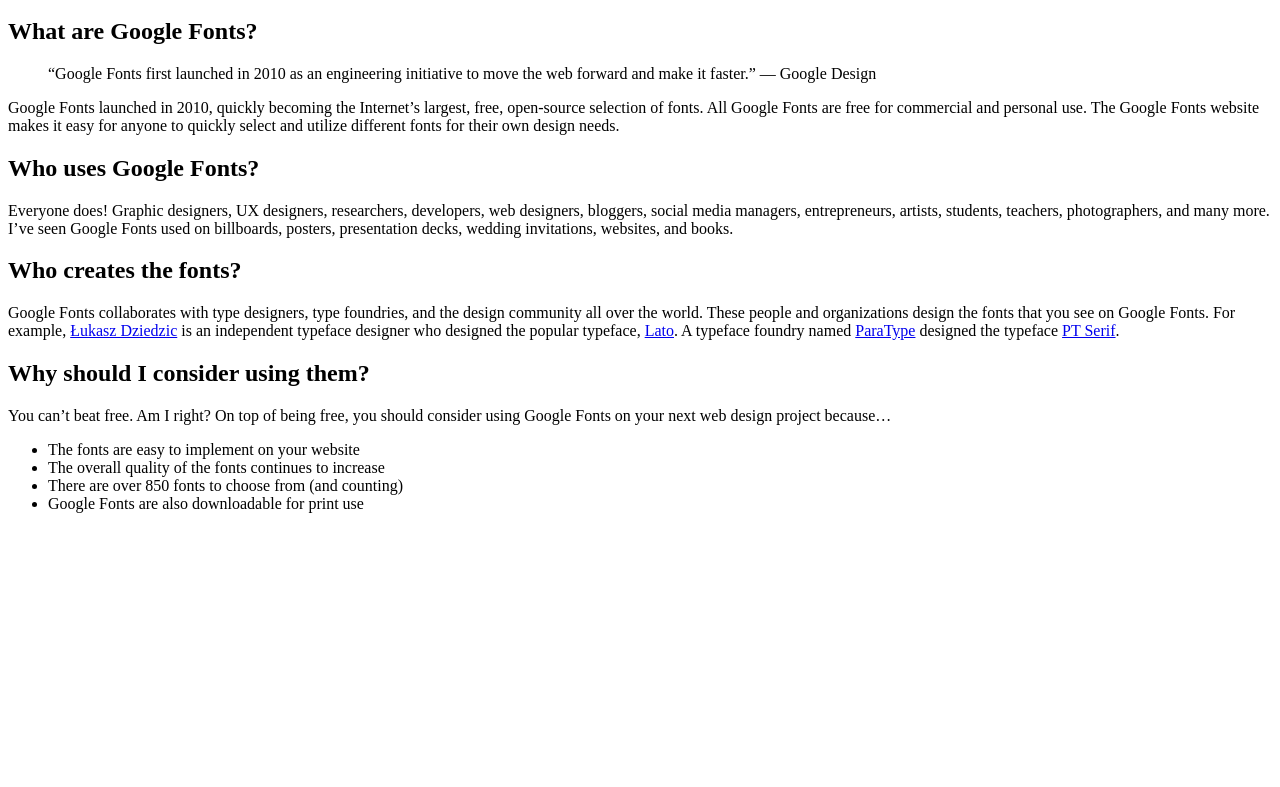
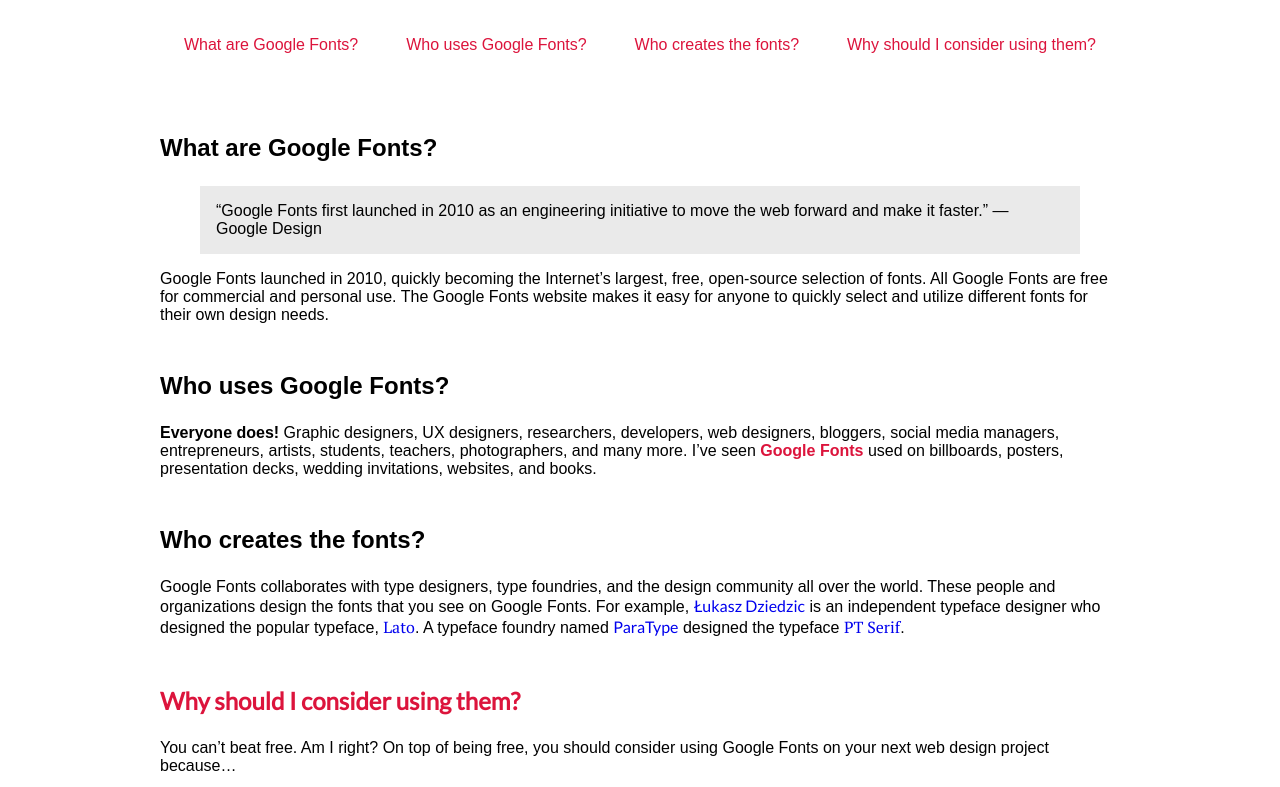
Before and after one commit to ikoroleva/day4, a plain HTML site: page index.html in a window 1280 px wide. Shown: the part 100-887 px from the top of the page. Before the commit the page ends 800 px from the top, so only its background shows below. Drawn offline with Linux system fonts and the light colour scheme.

Commit message:
add some styles

```diff
--- a/index.html
+++ b/index.html
@@ -6,6 +6,17 @@
     <meta name="viewport" content="width=device-width, initial-scale=1.0">
     <meta http-equiv="X-UA-Compatible" content="ie=edge">
     <title>Morning Workout - Git, HTML, CSS</title>
+    <link href="layout.css" rel="stylesheet">
+    <link href="style.css" rel="stylesheet">
+    <link rel="preconnect" href="https://fonts.googleapis.com">
+    <link rel="preconnect" href="https://fonts.gstatic.com" crossorigin>
+    <link
+        href="https://fonts.googleapis.com/css2?family=Caveat&family=Lato:wght@100;300;400&family=Montserrat:wght@400;600&family=Roboto+Slab:wght@200;400&display=swap"
+        rel="stylesheet">
+
+    <link
+        href="https://fonts.googleapis.com/css2?family=Caveat&family=Lato:wght@100;300;400&family=Montserrat:wght@400;600&family=PT+Serif:wght@400;700&family=Roboto+Slab:wght@200;400&display=swap"
+        rel="stylesheet">
 </head>
 
 <body>
@@ -26,26 +37,38 @@
 
         <section class="about">
             <h2 id="about">What are Google Fonts?</h2>
-            <blockquote>“Google Fonts first launched in 2010 as an engineering initiative to move the web forward and make it faster.” — Google Design</blockquote>
-            <p>Google Fonts launched in 2010, quickly becoming the Internet’s largest, free, open-source selection of fonts. All Google Fonts are free for commercial and personal use. The Google Fonts website makes it easy for anyone to quickly select and utilize different fonts for their own design needs.</p>
+            <blockquote>“Google Fonts first launched in 2010 as an engineering initiative to move the web forward and
+                make it faster.” — Google Design</blockquote>
+            <p>Google Fonts launched in 2010, quickly becoming the Internet’s largest, free, open-source selection of
+                fonts. All Google Fonts are free for commercial and personal use. The Google Fonts website makes it easy
+                for anyone to quickly select and utilize different fonts for their own design needs.</p>
         </section>
 
         <section class="users">
             <h2 id="users">Who uses Google Fonts?</h2>
-            <p><span>Everyone does!</span> Graphic designers, UX designers, researchers, developers, web designers, bloggers, social media managers, entrepreneurs, artists, students, teachers, photographers, and many more. I’ve seen <span>Google Fonts</span> used on billboards, posters, presentation decks, wedding invitations, websites, and books.</p>
+            <p><span>Everyone does!</span> Graphic designers, UX designers, researchers, developers, web designers,
+                bloggers, social media managers, entrepreneurs, artists, students, teachers, photographers, and many
+                more. I’ve seen <span>Google Fonts</span> used on billboards, posters, presentation decks, wedding
+                invitations, websites, and books.</p>
 
         </section>
 
         <section class="creators">
             <h2 id="creators">Who creates the fonts?</h2>
-            <p>Google Fonts collaborates with type designers, type foundries, and the design community all over the world. These people and organizations design the fonts that you see on Google Fonts.
-            For example, <a href="http://www.latofonts.com/" target="_blank" class="link">Łukasz Dziedzic</a> is an independent typeface designer who designed the popular typeface, <a href="https://fonts.google.com/specimen/Lato" target="_blank" class="link font">Lato</a>.
-            A typeface foundry named <a href="https://www.paratype.com/" target="_blank" class="link">ParaType</a> designed the typeface <a href="https://fonts.google.com/specimen/PT+Serif" target="_blank" class="link font">PT Serif</a>.</p>
+            <p>Google Fonts collaborates with type designers, type foundries, and the design community all over the
+                world. These people and organizations design the fonts that you see on Google Fonts.
+                For example, <a href="http://www.latofonts.com/" target="_blank" class="link">Łukasz Dziedzic</a> is an
+                independent typeface designer who designed the popular typeface, <a
+                    href="https://fonts.google.com/specimen/Lato" target="_blank" class="link font">Lato</a>.
+                A typeface foundry named <a href="https://www.paratype.com/" target="_blank" class="link">ParaType</a>
+                designed the typeface <a href="https://fonts.google.com/specimen/PT+Serif" target="_blank"
+                    class="link font">PT Serif</a>.</p>
         </section>
 
         <section class="cta">
             <h2 id="cta">Why should I consider using them?</h2>
-            <p>You can’t beat free. Am I right? On top of being free, you should consider using Google Fonts on your next web design project because…</p>
+            <p>You can’t beat free. Am I right? On top of being free, you should consider using Google Fonts on your
+                next web design project because…</p>
             <ul>
                 <li>The fonts are easy to implement on your website</li>
                 <li>The overall quality of the fonts continues to increase</li>
--- a/style.css
+++ b/style.css
@@ -0,0 +1,36 @@
+nav>a {
+    color: crimson;
+    text-decoration: none;
+}
+
+.about blockquote {
+    background-color: #eaeaea;
+}
+
+.users span {
+    font-weight: bold;
+}
+
+.users span:nth-child(2) {
+    color: crimson;
+}
+
+.creators .link {
+    font-family: 'Lato', sans-serif;
+    text-decoration: none;
+}
+
+.creators .link.font {
+    font-family: 'PT Serif', serif;
+    ;
+    text-decoration: none;
+}
+
+.cta h2 {
+    color: crimson;
+    font-family: 'Lato', sans-serif;
+}
+
+ul li:nth-child(odd) {
+    text-decoration: underline;
+}
```
